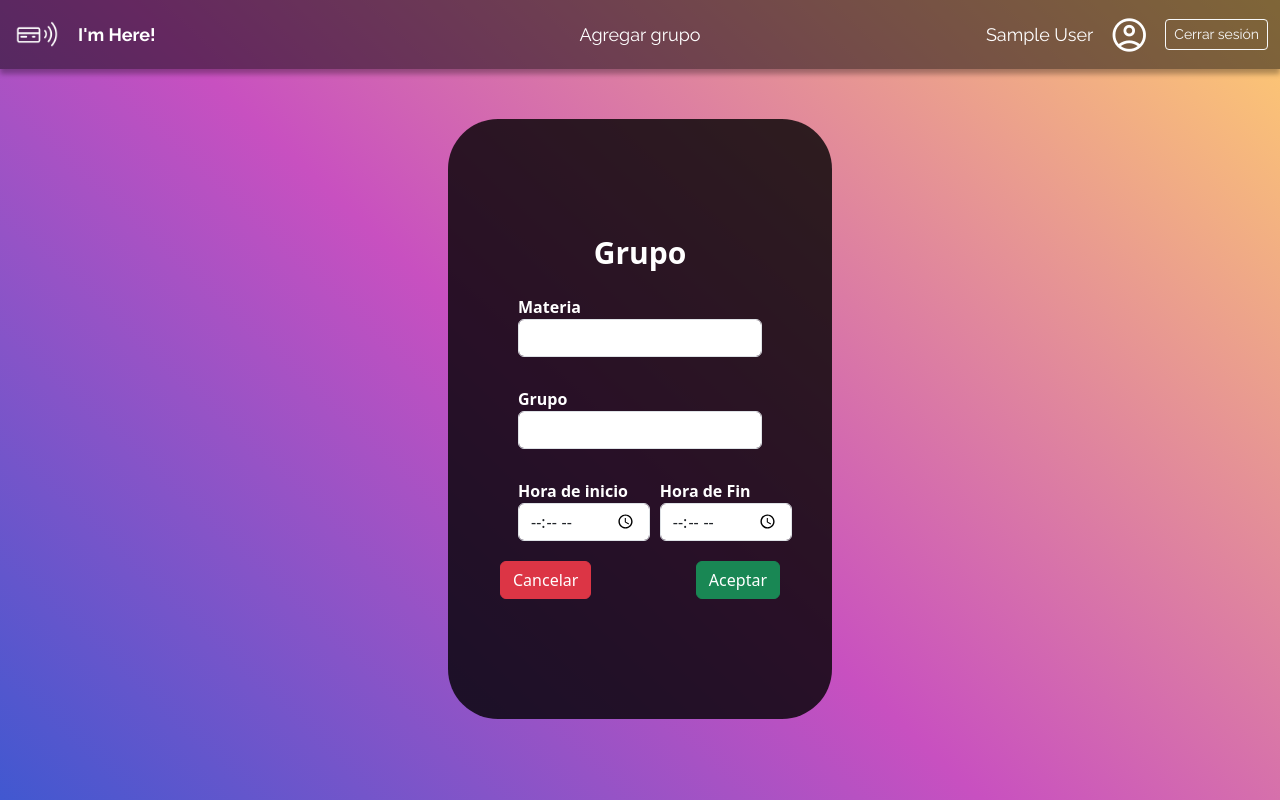
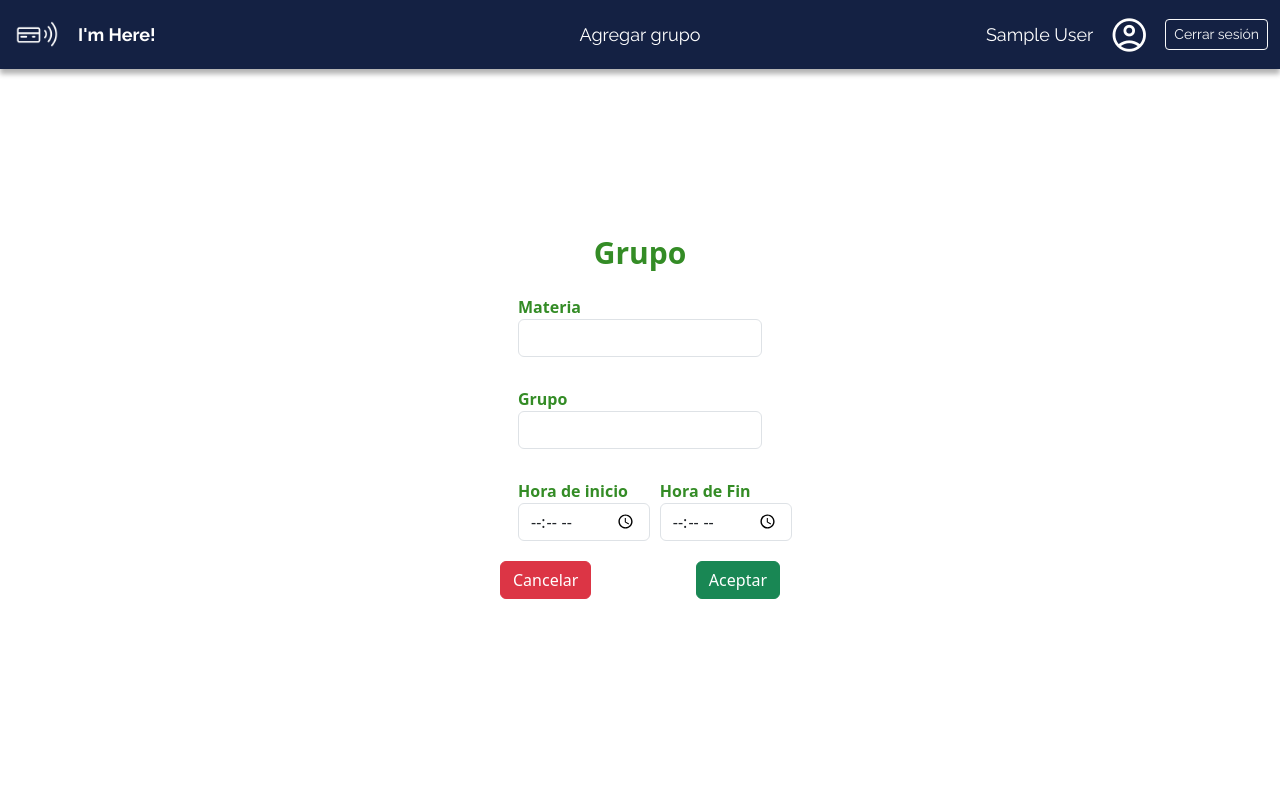
Before and after one commit to Gingaosu/Im-Here-, a PHP site: page /ImHere/vistas/html/agregarGrupo.php in a window 1280 px wide. Run offline with PHP 8.4, Linux system fonts and the light colour scheme; the visitor is signed in with stand-in values (Sample User, id 1); some libraries are stand-ins or nearby versions.

Commit message:
Ajuste de colores (tematica ITSUR)

```diff
--- a/ImHere/vistas/css/agregarGrupo.css
+++ b/ImHere/vistas/css/agregarGrupo.css
@@ -8,7 +8,7 @@
 
 nav.navbar {
     box-shadow: 0 5px 5px rgba(0, 0, 0, 0.3);
-    background-color: rgba(0, 0, 0, 0.5);
+    background-color: rgba(20, 33, 67, 1);
     color: white;
     font-size: 18px;
     font-family: "Raleway", Arial, Helvetica, sans-serif;
@@ -49,7 +49,7 @@ nav.navbar .btn-outline-secondary {
 
 body {
     background-color: #4158D0;
-    background-image: linear-gradient(43deg, #4158D0 0%, #C850C0 46%, #FFCC70 100%);
+    /*background-image: linear-gradient(43deg, #4158D0 0%, #C850C0 46%, #FFCC70 100%);*/
     background-position: center;
     background-size: cover;
     background-attachment: fixed;
@@ -61,7 +61,7 @@ body {
 #Agregar_grupo {
     margin-top: 0px;
     font-size: 30px;
-    color: white;
+    color:  rgb(52, 140, 38);
     font-weight: bolder;
 }
 
@@ -77,7 +77,7 @@ body {
     flex-direction: column;
     justify-content: center;
     align-items: center;
-    background-color: hsla(0, 0%, 0%, 0.800);
+    /*background: linear-gradient(155deg, rgba(43, 65, 49, 0.8), rgba(52, 140, 38, 0.8));*/
     width: 30%;
     height: 600px;
     padding: 50px;
@@ -93,7 +93,7 @@ body {
     flex-direction: column;
     width: 100%;
     padding: 20px 20px 10px 20px;
-    color: white;
+    color:  rgb(52, 140, 38);
 }
 
 .hor {
--- a/ImHere/vistas/css/editarAlumnoPopUp.css
+++ b/ImHere/vistas/css/editarAlumnoPopUp.css
@@ -8,7 +8,7 @@
 
 nav.navbar {
     box-shadow: 0 5px 5px rgba(0, 0, 0, 0.3);
-    background-color: rgba(0, 0, 0, 0.5);
+    background-color: rgba(20, 33, 67, 1);
     color: white;
     font-size: 18px;
     font-family: "Raleway", Arial, Helvetica, sans-serif;
@@ -49,7 +49,7 @@ nav.navbar .btn-outline-secondary {
 
 body {
     background-color: #4158D0;
-    background-image: linear-gradient(43deg, #4158D0 0%, #C850C0 46%, #FFCC70 100%);
+    /*background-image: linear-gradient(43deg, #4158D0 0%, #C850C0 46%, #FFCC70 100%);*/
     background-position: center;
     background-size: cover;
     background-attachment: fixed;
--- a/ImHere/vistas/html/borrarGrupo.php
+++ b/ImHere/vistas/html/borrarGrupo.php
@@ -120,7 +120,7 @@ if (isset($_GET['logout'])) {
                     <input type="hidden" name="id" value="<?= $idGrupo ?>">
                     <a href="selectorDeGrupos.php" class="btn btn-danger" id="btnCancelar">Cancelar</a>
 
-                    <button type="submit" class="btn btn-success" id="btnSi" name="confirmar" value="Si">Si</button>
+                    <button type="submit" class="btn btn-primary" id="btnSi" name="confirmar" value="Si">Si</button>
                 </form>
             </div>
         </div>
--- a/ImHere/vistas/html/editarGrupoPopUp.php
+++ b/ImHere/vistas/html/editarGrupoPopUp.php
@@ -162,7 +162,7 @@ if (isset($_GET['logout'])) {
             <input type="hidden" name="idGrupo" value="<?= isset($_GET['id']) ? $_GET['id'] : '' ?>">
             <div id="botones">
                 <a href="selectorDeGrupos.php" class="btn btn-danger" id="btnCancelar">Cancelar</a>
-                <button type="submit" class="btn btn-success" id="btnAceptar">Aceptar</button>
+                <button type="submit" class="btn btn-primary" id="btnAceptar">Aceptar</button>
             </div>
         </div>
     </form>
--- a/ImHere/vistas/html/registroManual.php
+++ b/ImHere/vistas/html/registroManual.php
@@ -192,7 +192,7 @@ if (isset($_GET['logout'])) {
     ?>
 
     <div class="superior">
-        <a href="verMateria.php?id=<?php echo $idClase; ?>" class="btn btn-outline-light">Regresar</a>
+        <a href="verMateria.php?id=<?php echo $idClase; ?>" class="btn btn-outline-dark">Regresar</a>
     </div>
     <div class="form" novalidate>
         <div class="texto">
@@ -205,7 +205,7 @@ if (isset($_GET['logout'])) {
 
         <div class="btnAcept">
             <!-- <button type="text" class="btn btn-outline-light" id="btnAceptar">Aceptar</button> -->
-            <button type="button" class="btn btn-outline-light" id="btnAceptar">Aceptar</button>
+            <button type="button" class="btn btn-success" id="btnAceptar">Aceptar</button>
         </div>
     </div>
 
--- a/ImHere/vistas/html/verMateria.php
+++ b/ImHere/vistas/html/verMateria.php
@@ -106,7 +106,7 @@ if (isset($_GET['logout'])) {
     ?>
 
     <div class="superior">
-        <a href="selectorDeGrupos.php" class="btn btn-outline-light">Regresar</a>
+        <a href="selectorDeGrupos.php" class="btn btn-outline-dark">Regresar</a>
     </div>
     <div class="form">
         <div class="calendario">
@@ -128,7 +128,7 @@ if (isset($_GET['logout'])) {
                             class="btn btn-primary">Registrar</a>
                         <button id="registro_clasico" class="btn btn-secondary">Registro Clásico</button>
                         <!-- Nuevo botón -->
-                        <a href="agregarAlumnoPopUp.php?id=<?= urlencode($idClase) ?>" class="btn btn-success">Agregar
+                        <a href="agregarAlumnoPopUp.php?id=<?= urlencode($idClase) ?>" class="btn btn-primary">Agregar
                             alumno</a>
                     </div>
                 </div>
@@ -172,7 +172,7 @@ if (isset($_GET['logout'])) {
                 </table>
             </div>
             <div class="btnsRes">
-                <button type="button" class="btn btn-success" id="btnExportar">Exportar</button>
+                <button type="button" class="btn btn-secondary" id="btnExportar">Exportar</button>
                 <!-- <button type="button" class="btn btn-primary">Guardar</button> -->
             </div>
         </div>
```
Also changed, not shown: ImHere/vistas/css/agregarAlumnoPopUp.css (+6 -6 lines), ImHere/vistas/css/borrarGrupo.css (+5 -4 lines), ImHere/vistas/css/editarGrupoPopUp.css (+4 -3 lines), ImHere/vistas/css/eliminarAlumno.css (+4 -4 lines), ImHere/vistas/css/login.css (+4 -3 lines), ImHere/vistas/css/registroManual.css (+6 -6 lines), ImHere/vistas/css/selectorDeGrupos.css (+5 -3 lines), ImHere/vistas/css/selectorDeMaterias.css (+10 -3 lines), ImHere/vistas/css/verMateria.css (+5 -2 lines).
